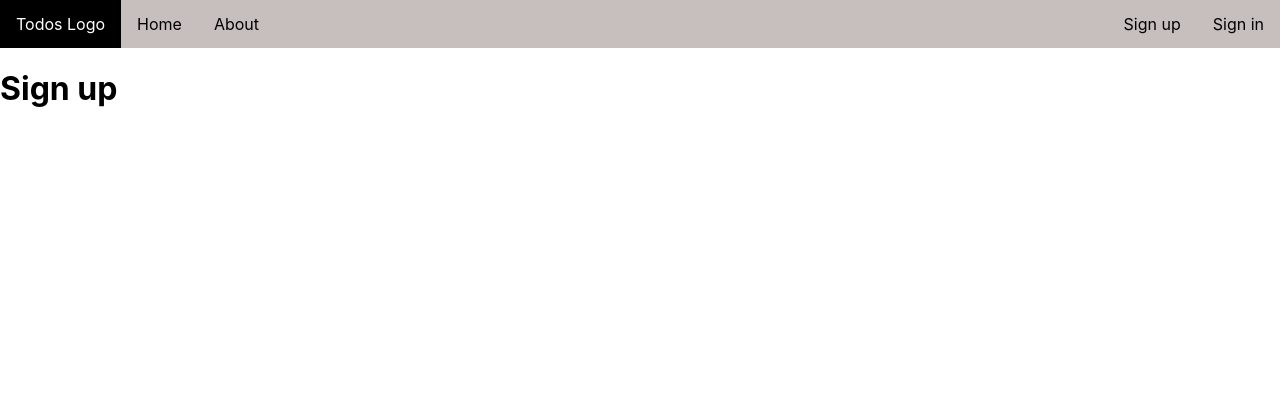
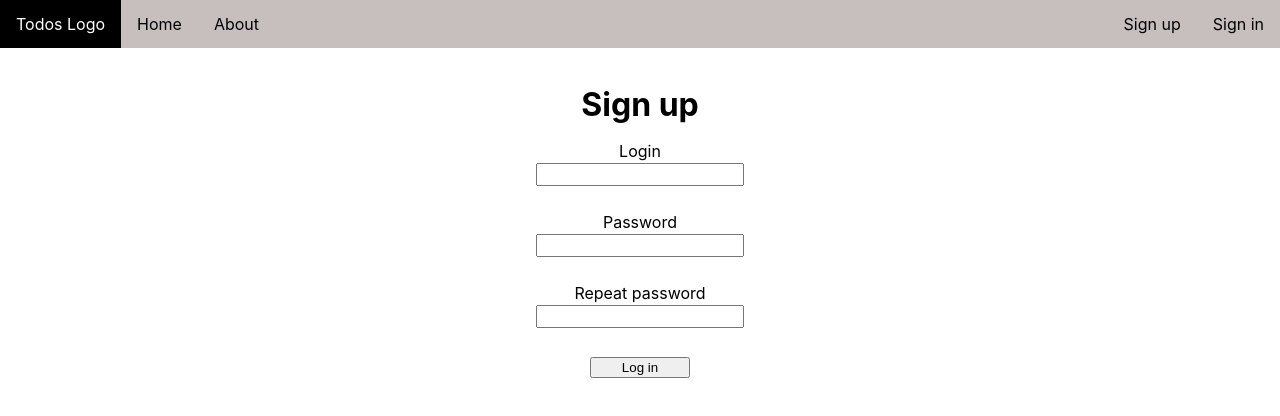
Before and after one commit to leahu-aurel/react-redux-firebase-app, a React (Create React App) app: page /sign_up in a window 1280 px wide. Shown: the top 416 px of the page. Built offline with nearby package versions, Linux system fonts and the light colour scheme.

Commit message:
Added Sign in and Signup components and css for them

```diff
--- a/src/components/Auth/SignIn.jsx
+++ b/src/components/Auth/SignIn.jsx
@@ -1,3 +1,27 @@
-import React from "react";
-
-export default () => <h1>Sign in</h1>;
+import React, { useRef } from "react";
+import "./auth.css";
+export default () => {
+  let login = useRef();
+  let password = useRef();
+  const submitHandle = (e) => {
+    e.preventDefault();
+  };
+  return (
+    <div className="authContainer">
+      <br />
+      <h1>Sign in</h1>
+      <form onSubmit={submitHandle}>
+        <label>
+          Login <br /> <input ref={login} />
+        </label>
+        <br />
+        <label>
+          Password
+          <input ref={password} type="password" />
+        </label>
+        <br />
+        <button className="buttonContainer">Log in</button>
+      </form>
+    </div>
+  );
+};
--- a/src/components/Auth/SignUp.jsx
+++ b/src/components/Auth/SignUp.jsx
@@ -1,3 +1,36 @@
-import React from "react";
+import React, { useRef } from "react";
 
-export default () => <h1>Sign up</h1>;
+import "./auth.css";
+export default () => {
+  let login = useRef();
+  let password = useRef();
+  let password2 = useRef();
+
+  const submitHandle = (e) => {
+    e.preventDefault();
+  };
+  return (
+    <div className="authContainer">
+      <br />
+      <h1>Sign up</h1>
+      <form onSubmit={submitHandle}>
+        <label>
+          Login <br /> <input ref={login} />
+        </label>
+        <br />
+        <label>
+          Password
+          <input ref={password} type="password" />
+        </label>
+        <br />
+
+        <label>
+          Repeat password
+          <input ref={password2} type="password" />
+        </label>
+        <br />
+        <button className="buttonContainer">Log in</button>
+      </form>
+    </div>
+  );
+};
--- /dev/null
+++ b/src/components/Auth/auth.css
@@ -0,0 +1,17 @@
+input {
+  width: 200px;
+  display: block;
+  margin-top: 5px;
+  margin: auto;
+  padding: 2px;
+}
+
+.authContainer {
+  line-height: 1.5em;
+  text-align: center;
+}
+
+.buttonContainer {
+  width: 100px;
+  margin-top: 5px;
+}
```
